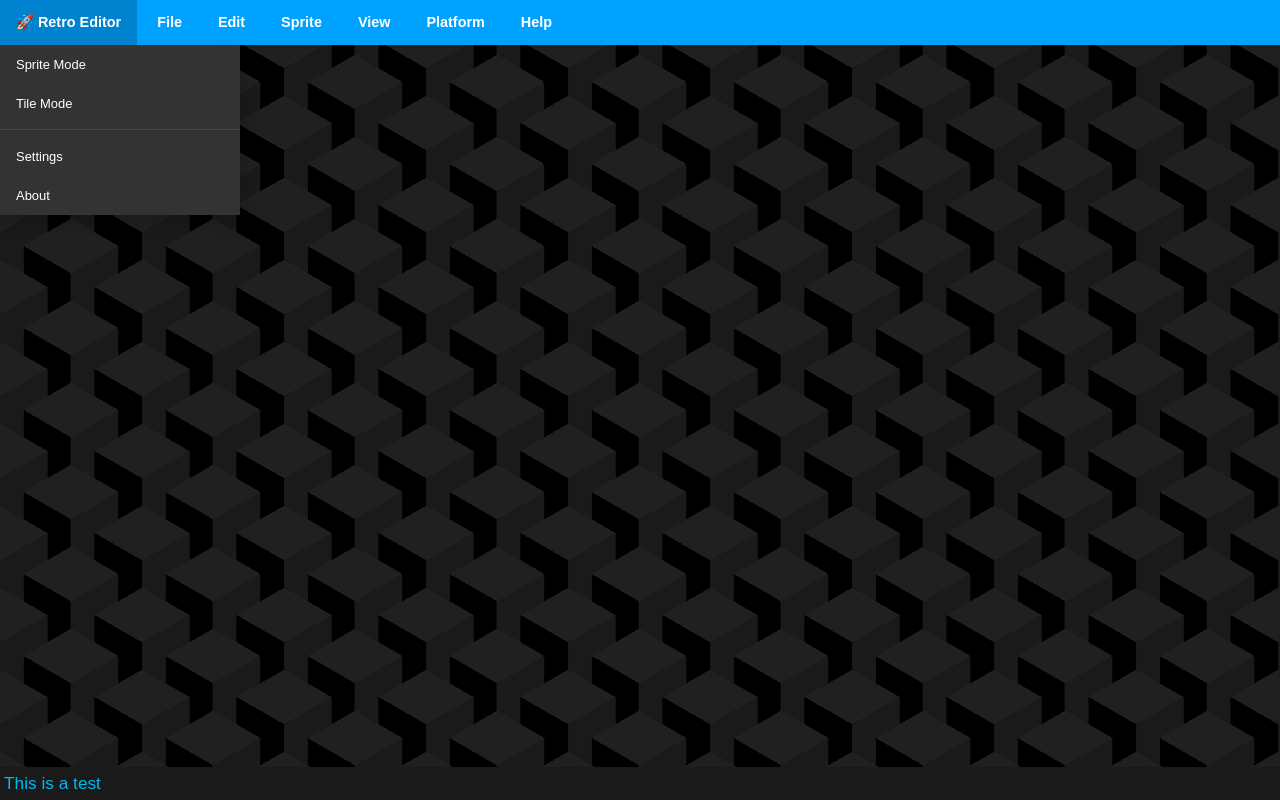
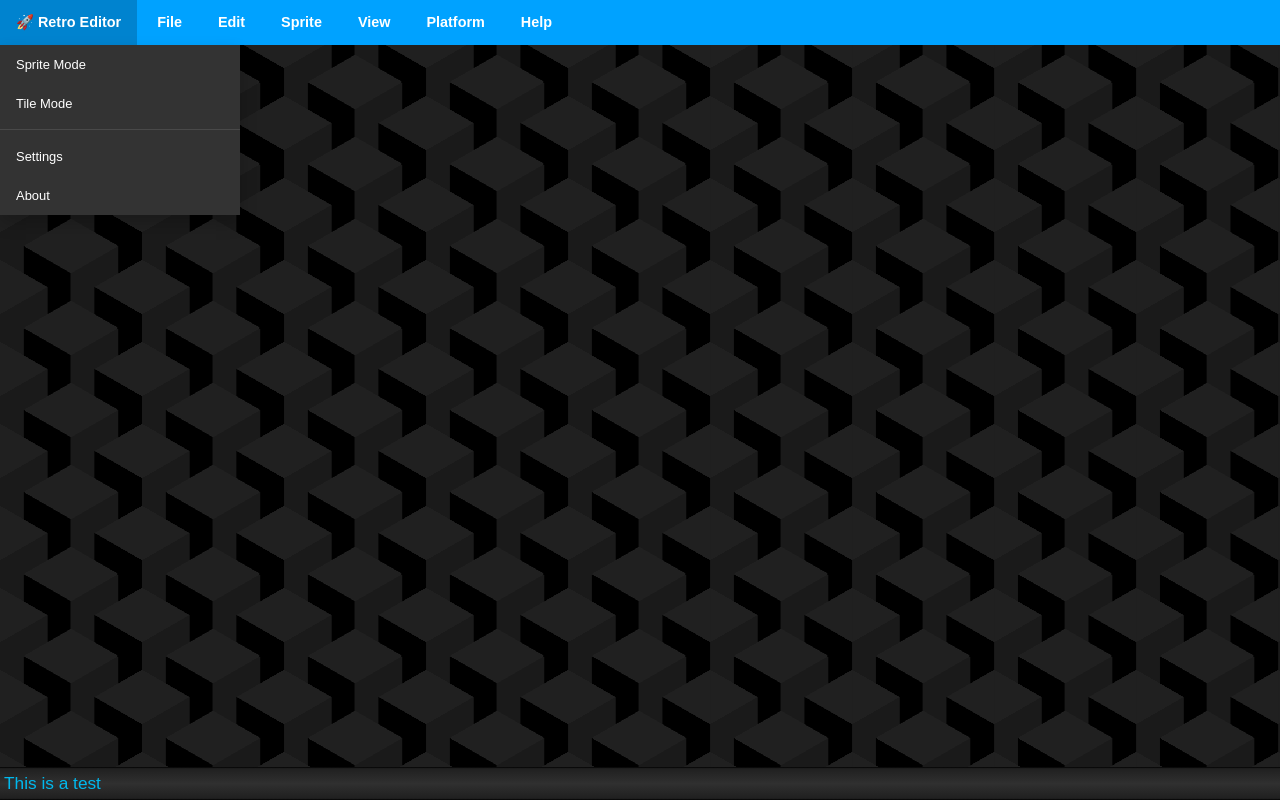
Before and after one commit to rcraig12/sprite-editor, a website built with webpack: page index.html in a window 1280 px wide. Built offline with nearby package versions, Linux system fonts and the light colour scheme.

Commit message:
status bar css

```diff
--- a/src/css/style.css
+++ b/src/css/style.css
@@ -127,7 +127,7 @@ li.dropdown:hover {
 }
 
 #Status {
-  background-color: #1a1a1a;
+  background: linear-gradient(180deg, #000000 0%, #202020 5%,#303030 50%, #202020 95%, #000000 100%);
   color: #00b9ee;
   padding: 6px 4px;
   vertical-align: middle;
```
